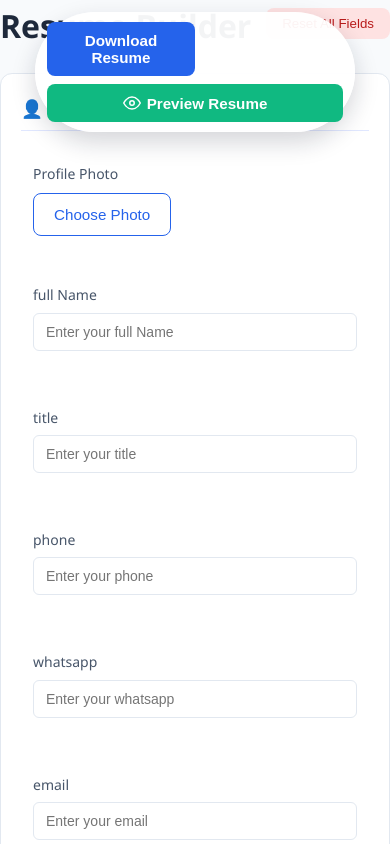
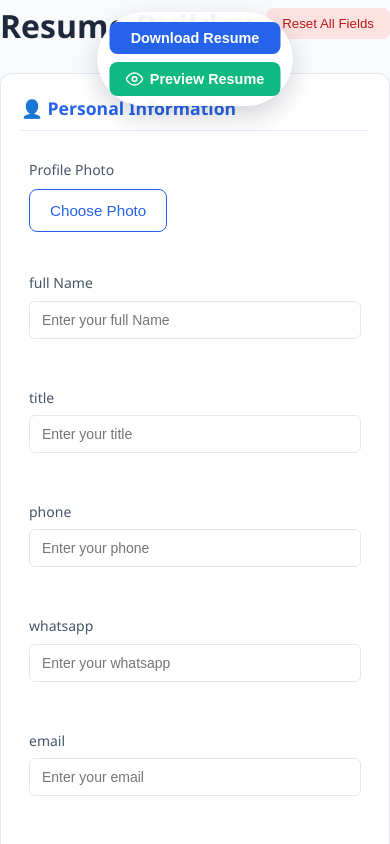
Before and after one commit to HSA-ATTOCK/react-resume-builder, a React (Vite) app: page / in a window 390 px wide. Shown: the top 844 px of the page. Built offline with nearby package versions, Linux system fonts and the light colour scheme.

Commit message:
Refactor download button layout and improve form styling for better responsiveness

```diff
--- a/src/index.css
+++ b/src/index.css
@@ -836,6 +836,10 @@ textarea.input {
     padding: var(--space-lg);
   }
 
+  .top-download-wrapper {
+    max-width: calc(100% - 32px);
+  }
+
   .resume-header {
     flex-direction: column;
     text-align: center;
@@ -854,19 +858,27 @@ textarea.input {
     grid-column: span 1;
   }
 
-  .top-download-wrapper {
-    top: 12px;
-    width: calc(100% - 32px);
-    max-width: 320px;
-    flex-direction: column;
-    gap: 8px;
-    padding: 10px 12px;
+  .form {
+    max-width: 100%;
+    padding: 1.25rem;
+    border-radius: var(--radius-lg);
+    box-shadow: none;
   }
 
-  .download-btn,
-  .preview-btn {
-    width: 100%;
-    font-size: 0.95rem;
+  .form-section {
+    padding: 1rem;
+  }
+
+  .section {
+    padding: 1rem;
+  }
+
+  .form-group {
+    padding: 0.5rem;
+  }
+
+  .box-content {
+    padding: var(--space-lg) var(--space-md);
   }
 }
 
@@ -888,8 +900,19 @@ textarea.input {
     width: 100%;
   }
 
-  .download-btn {
-    width: 50%;
+  .top-download-wrapper {
+    flex-wrap: wrap;
+    justify-content: center;
+    row-gap: 8px;
+    padding: 10px 12px;
+  }
+
+  .top-download-wrapper .download-btn,
+  .top-download-wrapper .preview-btn {
+    flex: 1 1 140px;
+    font-size: 0.9rem;
+    padding: 8px 12px;
+    white-space: nowrap;
   }
 }
 
```
